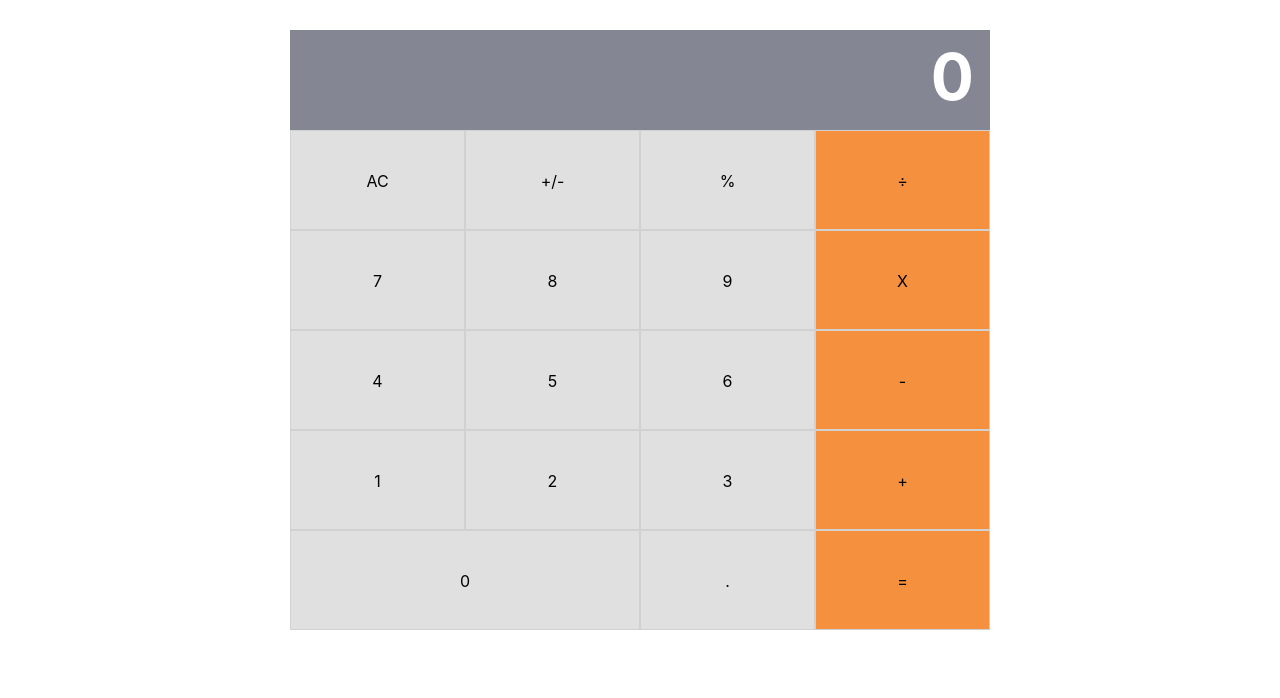
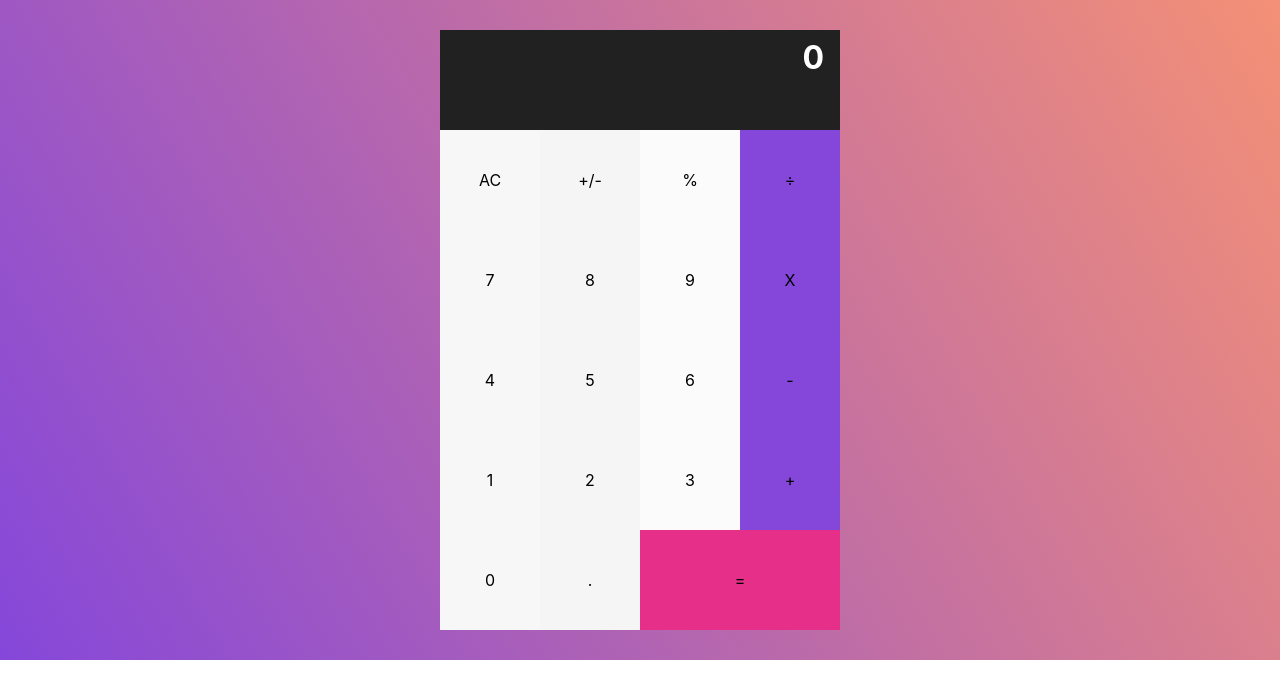
Before and after one commit to Torres-ssf/react-calculator, a React (Create React App) app: page / in a window 1280 px wide. Shown: the top 698 px of the page. Built offline with nearby package versions, Linux system fonts and the light colour scheme.

Commit message:
refactor(button panel): refactor button panel component

```diff
--- a/src/App.css
+++ b/src/App.css
@@ -1,7 +1,12 @@
+body {
+  background: linear-gradient(60deg, #8547DA, #F49076);
+  background-repeat: no-repeat;
+}
+
 .App {
     margin: 30px auto;
     text-align: center;
-    width: 700px;
+    width: 400px;
 }
 
 .flex {
@@ -10,25 +15,50 @@
 }
 
 .display {
-  background-color: #858694;
+  background-color: #212121;
   box-sizing: border-box;
   color: white;
-  font-size: 4rem;
+  font-size: 2rem;
   font-weight: bold;
   height: 100px;
-  line-height: 78px;
   padding: 8px 16px;
   text-align: right;
 }
 
-.group {
-  display: flex;
-  width: 100%;
+.button-panel {
+  display: grid;
+  grid-template-columns: repeat(4, 100px);
+  grid-template-rows: repeat(4, 100px);
 }
 
 .button {
   box-sizing: border-box;
-  border: 1px solid #D1D1D1;
   height: 100px;
   line-height: 100px;
 }
+
+.button:nth-of-type(4n - 3) {
+  background-color: #F7F7F7;
+}
+
+.button:nth-of-type(4n - 2) {
+  background-color: #F5F5F5;
+}
+
+.button:nth-of-type(4n - 1) {
+  background-color: #FBFBFB;
+}
+
+.button:nth-of-type(4n) {
+  background-color: #8547DA;
+}
+
+.button:nth-of-type(19) {
+  background-color: #E62F88;
+  grid-column: span 2;
+}
+
+.button:hover {
+  transition: 500ms;
+  opacity: 0.2;
+}
--- a/src/components/App.js
+++ b/src/components/App.js
@@ -3,13 +3,25 @@ import Display from './Display';
 import ButtonPanel from './ButtonPanel';
 import '../App.css';
 
-// eslint-disable-next-line react/prefer-stateless-function
 class App extends Component {
+  constructor(props) {
+    super(props);
+    this.state = {
+      total: null,
+      next: null,
+      operation: null,
+    };
+  }
+
+  handleClickBtn = (button) => {
+    console.log(button);
+  }
+
   render() {
     return (
       <div className="App flex">
         <Display />
-        <ButtonPanel />
+        <ButtonPanel handleClick={this.handleClickBtn} />
       </div>
     );
   }
--- a/src/components/Button.js
+++ b/src/components/Button.js
@@ -1,27 +1,14 @@
 import React from 'react';
-import PropTypes from 'prop-types';
+import PropTypes from 'prop-types'
 
-const Button = (props) => {
-  const { buttonName, color, wide } = props;
-  const buttonWide = wide ? '0 0 50%' : '0 0 25%';
+const Button = (props) => (<div
+  className="button"
+  onClick={() => props.handleClick(props.children)}>
+  {props.children}
+</div>);
 
-  const styles = {
-    backgroundColor: color,
-    flex: buttonWide,
-  };
-
-  return <div className="button" style={styles}>{buttonName}</div>;
+Button.propTypes = {
+  handleClick: PropTypes.func.isRequired,
 };
 
 export default Button;
-
-Button.defaultProps = {
-  color: '#F5913E',
-  wide: false,
-};
-
-Button.propTypes = {
-  buttonName: PropTypes.string.isRequired,
-  color: PropTypes.string,
-  wide: PropTypes.bool,
-};
--- a/src/components/ButtonPanel.js
+++ b/src/components/ButtonPanel.js
@@ -1,42 +1,24 @@
 import React from 'react';
 import Button from './Button';
+import PropTypes from 'prop-types';
 
-const ButtonPanel = () => {
-  const greyColor = '#E0E0E0';
+const ButtonPanel = (props) => {
+  const buttons = [
+    'AC', '+/-', '%', '÷', '7',
+    '8', '9', 'X', '4', '5',
+    '6', '-', '1', '2', '3',
+    '+', '0', '.', '=',
+  ];
 
   return (
-    <div className="buttonPanel flex">
-      <div className="group g1">
-        <Button buttonName="AC" color={greyColor} />
-        <Button buttonName="+/-" color={greyColor} />
-        <Button buttonName="%" color={greyColor} />
-        <Button buttonName="÷" />
-      </div>
-      <div className="group g2">
-        <Button buttonName="7" color={greyColor} />
-        <Button buttonName="8" color={greyColor} />
-        <Button buttonName="9" color={greyColor} />
-        <Button buttonName="X" />
-      </div>
-      <div className="group g3">
-        <Button buttonName="4" color={greyColor} />
-        <Button buttonName="5" color={greyColor} />
-        <Button buttonName="6" color={greyColor} />
-        <Button buttonName="-" />
-      </div>
-      <div className="group g4">
-        <Button buttonName="1" color={greyColor} />
-        <Button buttonName="2" color={greyColor} />
-        <Button buttonName="3" color={greyColor} />
-        <Button buttonName="+" />
-      </div>
-      <div className="group g5">
-        <Button buttonName="0" color={greyColor} wide />
-        <Button buttonName="." type="" color={greyColor} />
-        <Button buttonName="=" type="equality" />
-      </div>
+    <div className="button-panel">
+      {buttons.map((e, i) => (<Button handleClick={props.handleClick} key={i}>{e}</Button>))}
     </div>
   );
 };
 
+ButtonPanel.propTypes = {
+  handleClick: PropTypes.func.isRequired,
+};
+
 export default ButtonPanel;
```
